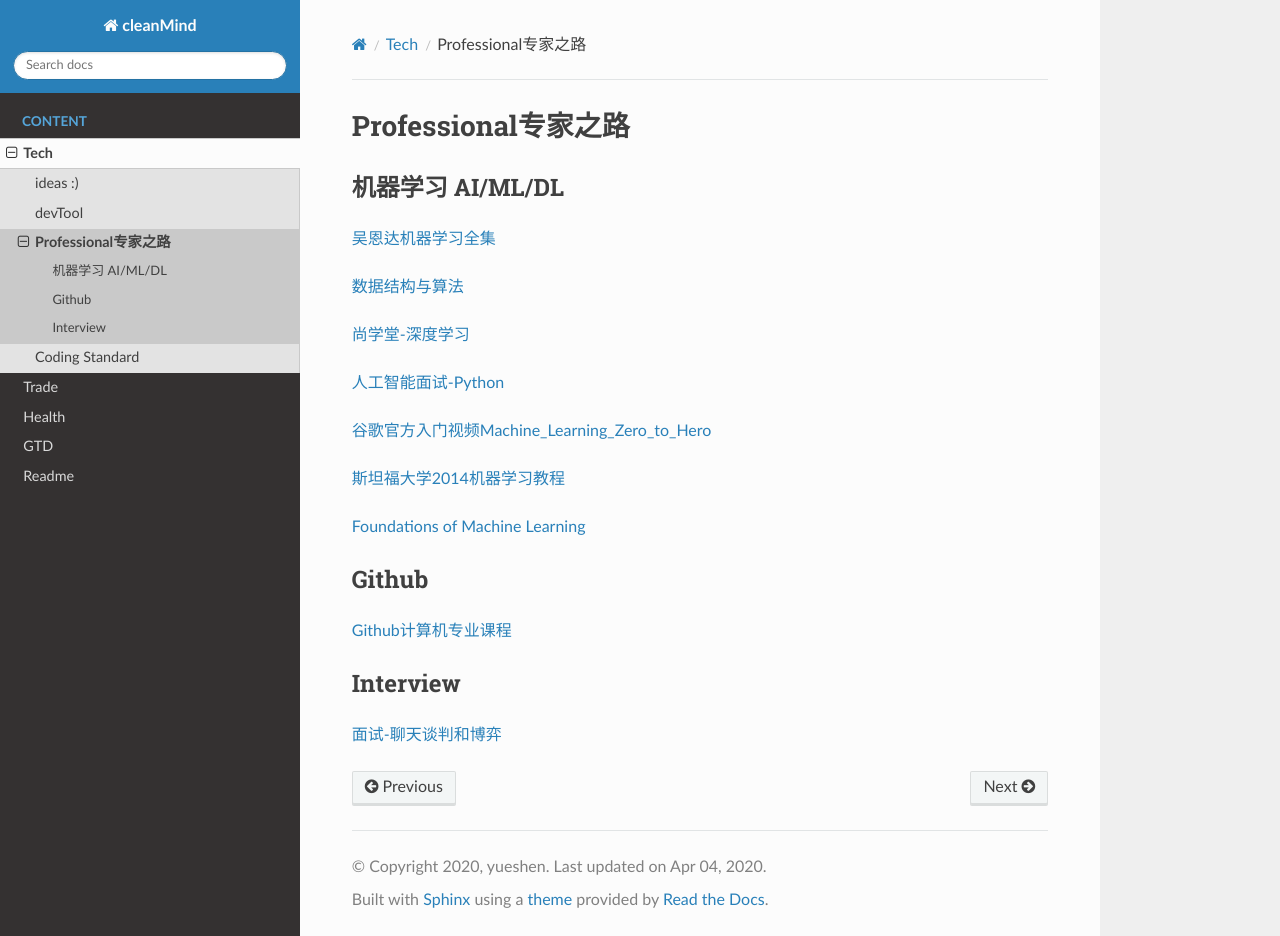
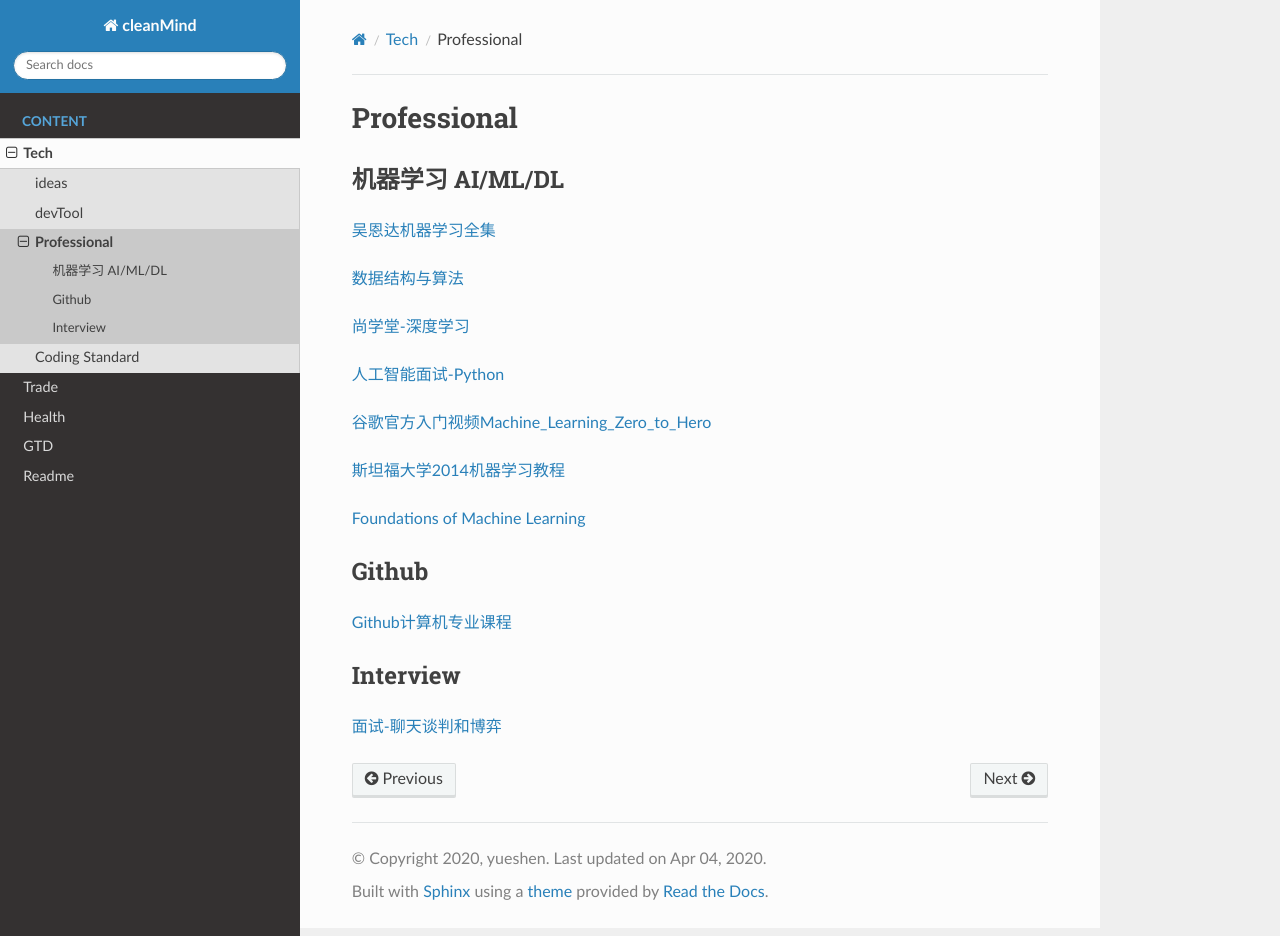
Before and after one commit to alphajayGithub/alphajayGithub.github.io, a Sphinx documentation site: the page built from docs/source/Tech/being_professional.rst, in a window 1280 px wide and 936 px high. Built offline with Sphinx 7.4.7 and the Read the Docs theme 2.0.0, drawn with Linux system fonts in a browser that asks for light colours.

Commit message:
update: modify the log pic name and size

```diff
--- a/docs/source/Tech/being_professional.rst
+++ b/docs/source/Tech/being_professional.rst
@@ -1,5 +1,5 @@
 ========================================
-Professional专家之路
+Professional
 ========================================
 
 机器学习 AI/ML/DL
--- a/docs/source/Tech/coding_ideas.rst
+++ b/docs/source/Tech/coding_ideas.rst
@@ -1,6 +1,6 @@
 .. _header-n0:
 
-ideas :)
+ideas
 ===========================
 
 .. _header-n3:
--- a/docs/source/conf.py
+++ b/docs/source/conf.py
@@ -115,7 +115,7 @@
 
 # The name of an image file (relative to this directory) to place at the top
 # of the sidebar.
-html_logo = '.static/平头哥.png'
+html_logo = '.static/logo2.png'
 
 html_show_sourcelink = False
 
```
Also changed, not shown: docs/source/.static/logo2.jpg (added), docs/source/.static/平头哥.jpg (deleted).
